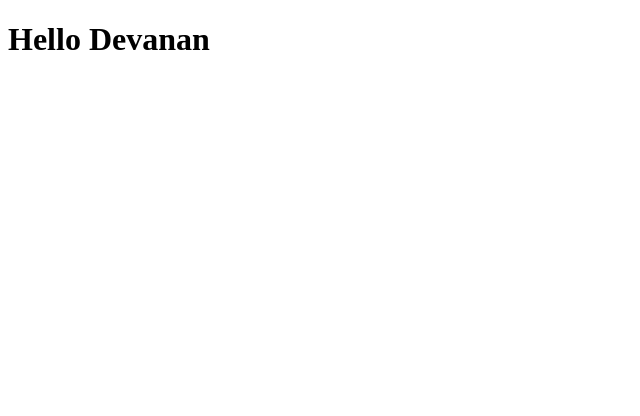
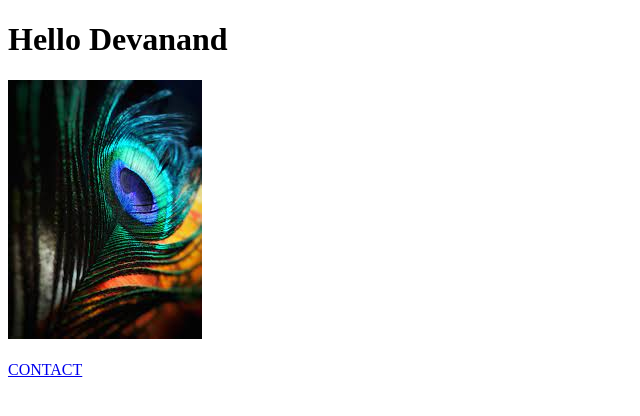
Before and after one commit to Devgaund/GitDemo, a plain HTML site: page index.html in a window 1280 px wide. Shown: the whole page, without its empty margins (0-640 px from the left). Drawn offline with Linux system fonts and the light colour scheme.

Commit message:
new Commit

```diff
--- a/index.html
+++ b/index.html
@@ -7,6 +7,10 @@
     <title>Document</title>
   </head>
   <body>
-    <h1>Hello Devanan</h1>
+    <h1>Hello Devanand</h1>
+
+    <img src="/images/1.jfif" alt="">
+    <br><br>
+    <a href="contact.html">CONTACT</a>
   </body>
 </html>
```
Also changed, not shown: contact.html (+2 -1 lines), New Text Document.txt (deleted), devanand.txt (deleted), images/1.jfif (added).
